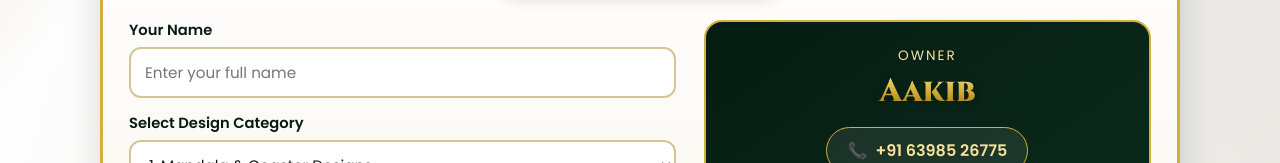
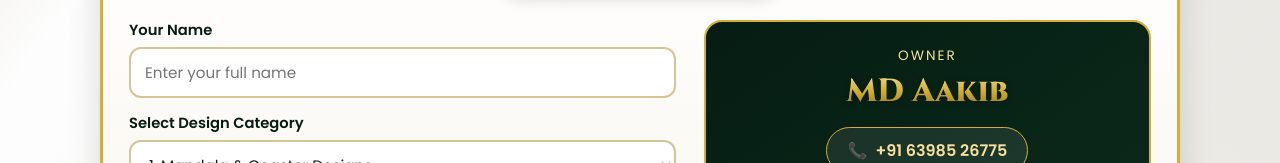
Before and after one commit to bharatcncwork/Bharat-CNC-Work, a plain HTML site: page index.html in a window 1280 px wide. Shown: the part 2413-2576 px from the top of the page. Drawn offline with nearby package versions, Linux system fonts and the light colour scheme.

Commit message:
Update index.html

```diff
--- a/index.html
+++ b/index.html
@@ -909,7 +909,7 @@
         <!-- Owner & Workshop Location Details -->
         <div class="owner-card">
           <div class="owner-label">Owner</div>
-          <div class="owner-name gold-text">Aakib</div>
+          <div class="owner-name gold-text"> MD Aakib</div>
 
           <div class="contact-pills-stack">
             <a href="tel:+916398526775" class="phone-pill">
```
